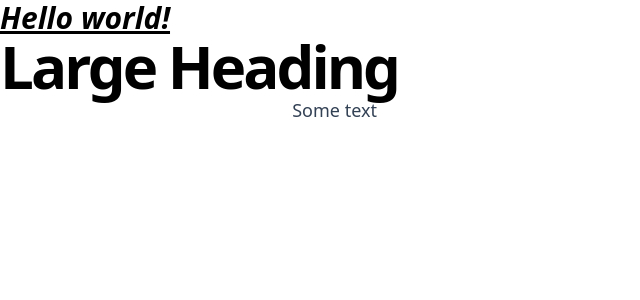
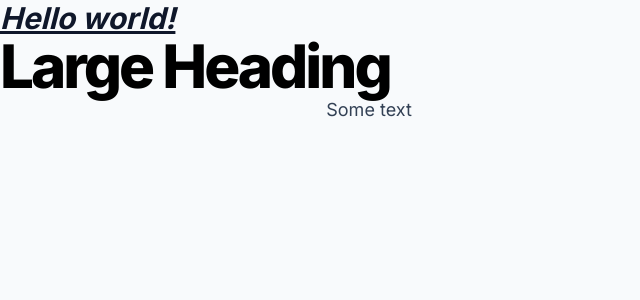
Before and after one commit to officialabdulrehman/next-ts-tailwind-text-similarity, a Next.js app: page / in a window 1280 px wide. Shown: the top 300 px of the page, without its empty margins (0-640 px from the left). Built offline with nearby package versions, Linux system fonts and the light colour scheme.

Commit message:
feat: some font setup

```diff
--- a/src/app/components/UI/LargeHeading.tsx
+++ b/src/app/components/UI/LargeHeading.tsx
@@ -1,6 +1,6 @@
+import { cn } from "@/lib/utils";
 import { VariantProps, cva } from "class-variance-authority";
 import { HTMLAttributes, forwardRef } from "react";
-import { cn } from "../../lib/utils";
 
 const styleVariants = cva(
   "text-black dark:text-white text center lg:text-left font-extrabold leading-tight tracking-tighter",
--- a/src/app/components/UI/Paragraph.tsx
+++ b/src/app/components/UI/Paragraph.tsx
@@ -1,6 +1,6 @@
+import { cn } from "@/lib/utils";
 import { VariantProps, cva } from "class-variance-authority";
 import { HTMLAttributes, forwardRef } from "react";
-import { cn } from "../../lib/utils";
 
 const styleVariants = cva(
   "max-w-prose text-slate-700 dark:text-slate-300 mb-2 text-center",
--- a/src/app/layout.tsx
+++ b/src/app/layout.tsx
@@ -1,18 +1,28 @@
-import './globals.css'
+import "@/styles/globals.css";
+
+import { Inter } from "next/font/google";
+import { cn } from "./lib/utils";
+
+const inter = Inter({ subsets: ["latin"] });
 
 export const metadata = {
-  title: 'Create Next App',
-  description: 'Generated by create next app',
-}
+  title: "Create Next App",
+  description: "Generated by create next app",
+};
 
 export default function RootLayout({
   children,
 }: {
-  children: React.ReactNode
+  children: React.ReactNode;
 }) {
   return (
-    <html lang="en">
-      <body>{children}</body>
+    <html
+      lang="en"
+      className={cn("bg-white text-slate-900 antialiased", inter.className)}
+    >
+      <body className="min-h-screen bg-slate-50 dark:bg-slate-900 antialiased">
+        {children}
+      </body>
     </html>
-  )
+  );
 }
--- a/src/app/page.tsx
+++ b/src/app/page.tsx
@@ -1,8 +1,5 @@
-import { Inter } from "next/font/google";
-import { LargeHeading } from "./components/UI/LargeHeading";
-import { Paragraph } from "./components/UI/Paragraph";
-
-const inter = Inter({ subsets: ["latin"] });
+import { LargeHeading } from "@/components/UI/LargeHeading";
+import { Paragraph } from "@/components/UI/Paragraph";
 
 export default function Home() {
   return (
```
Also changed, not shown: tsconfig.json (+6 -1 lines), src/app/styles/globals.css (renamed from src/app/globals.css).
